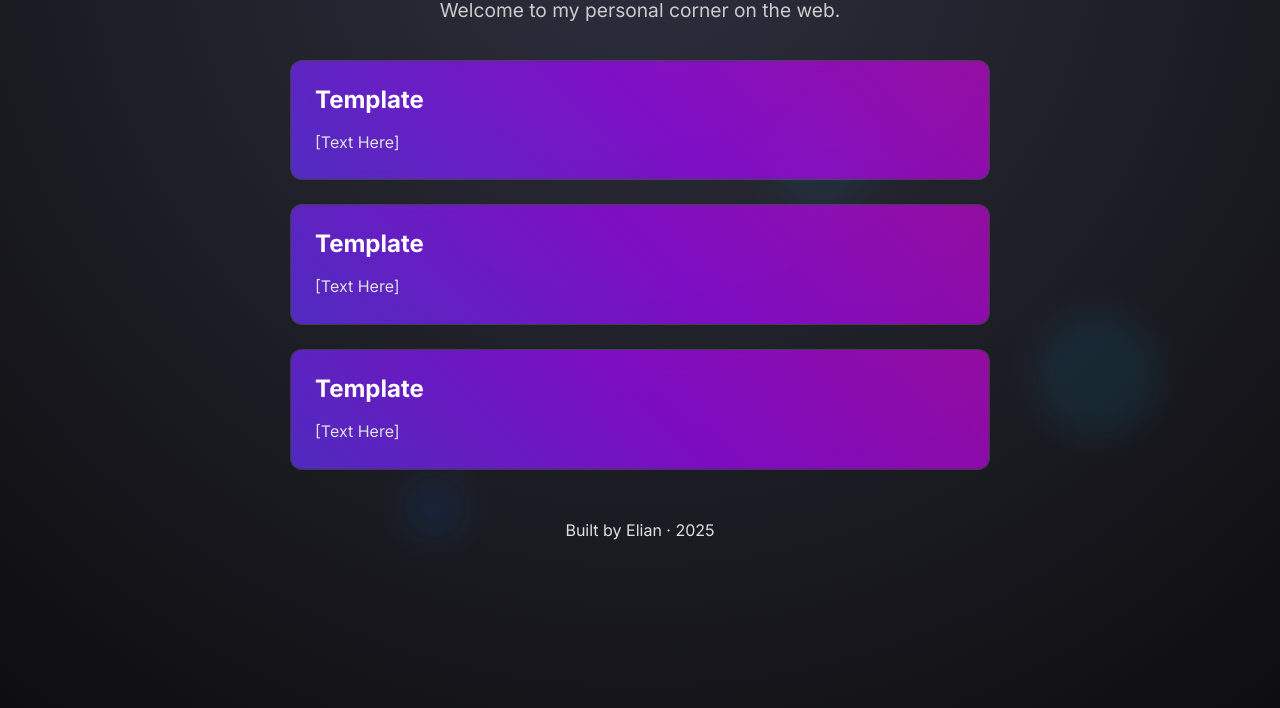
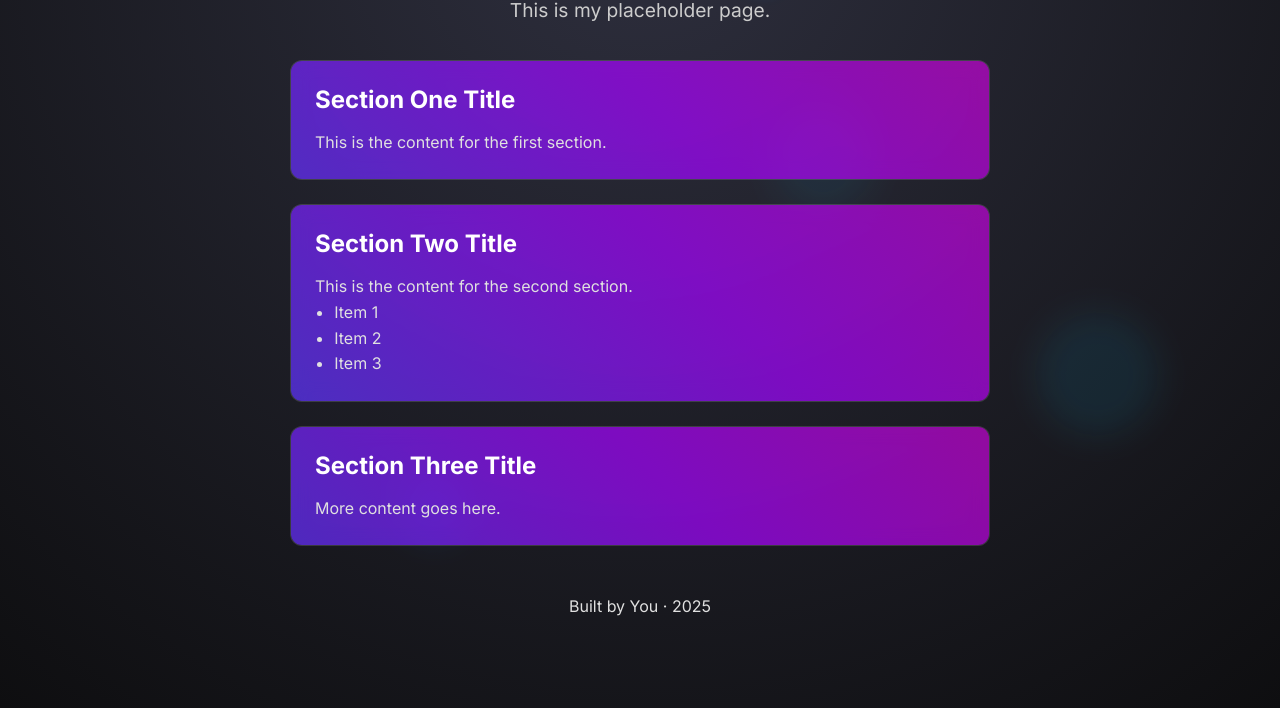
Before and after one commit to ElianBoden/site, a plain HTML site: page docs/index.html in a window 1280 px wide. Shown: the part 92-800 px from the top of the page. Drawn offline with Linux system fonts and the light colour scheme.

Commit message:
html fix

```diff
--- a/docs/index.html
+++ b/docs/index.html
@@ -3,8 +3,7 @@
 <head>
     <meta charset="UTF-8" />
     <meta name="viewport" content="width=device-width, initial-scale=1.0"/>
-    <title>Noob Github Page</title>
-    <link rel="stylesheet" href="style.css" />
+    <title>My Awesome Space</title> <link rel="stylesheet" href="style.css" />
 </head>
 <body>
     <div class="background"></div>
@@ -16,37 +15,39 @@
     <div class="mouse-trail"></div>
 
     <header>
-        <h1 class="title">Hey, I'm Elian 👋</h1>
-        <p class="subtitle">Welcome to my personal corner on the web.</p>
-    </header>
+        <h1 class="title">Hello World 👋</h1> <p class="subtitle">This is my placeholder page.</p> </header>
 
     <main>
-         <section class="card">
-            <h2>Template</h2>
+        <section class="card">
+            <h2>Section One Title</h2>
             <p>
-                [Text Here]
+                This is the content for the first section.
             </p>
         </section>
 
-         <section class="card">
-            <h2>Template</h2>
+        <section class="card">
+            <h2>Section Two Title</h2>
             <p>
-                [Text Here]
+                This is the content for the second section.
             </p>
+            <ul>
+                <li>Item 1</li>
+                <li>Item 2</li>
+                <li>Item 3</li>
+            </ul>
         </section>
 
-         <section class="card">
-            <h2>Template</h2>
+        <section class="card">
+            <h2>Section Three Title</h2>
             <p>
-                [Text Here]
+                More content goes here.
             </p>
         </section>
 
     </main>
 
     <footer>
-        <p>Built by Elian · <span id="year"></span></p>
-    </footer>
+        <p>Built by You · <span id="year"></span></p> </footer>
 
     <script src="script.js"></script>
 </body>
```
